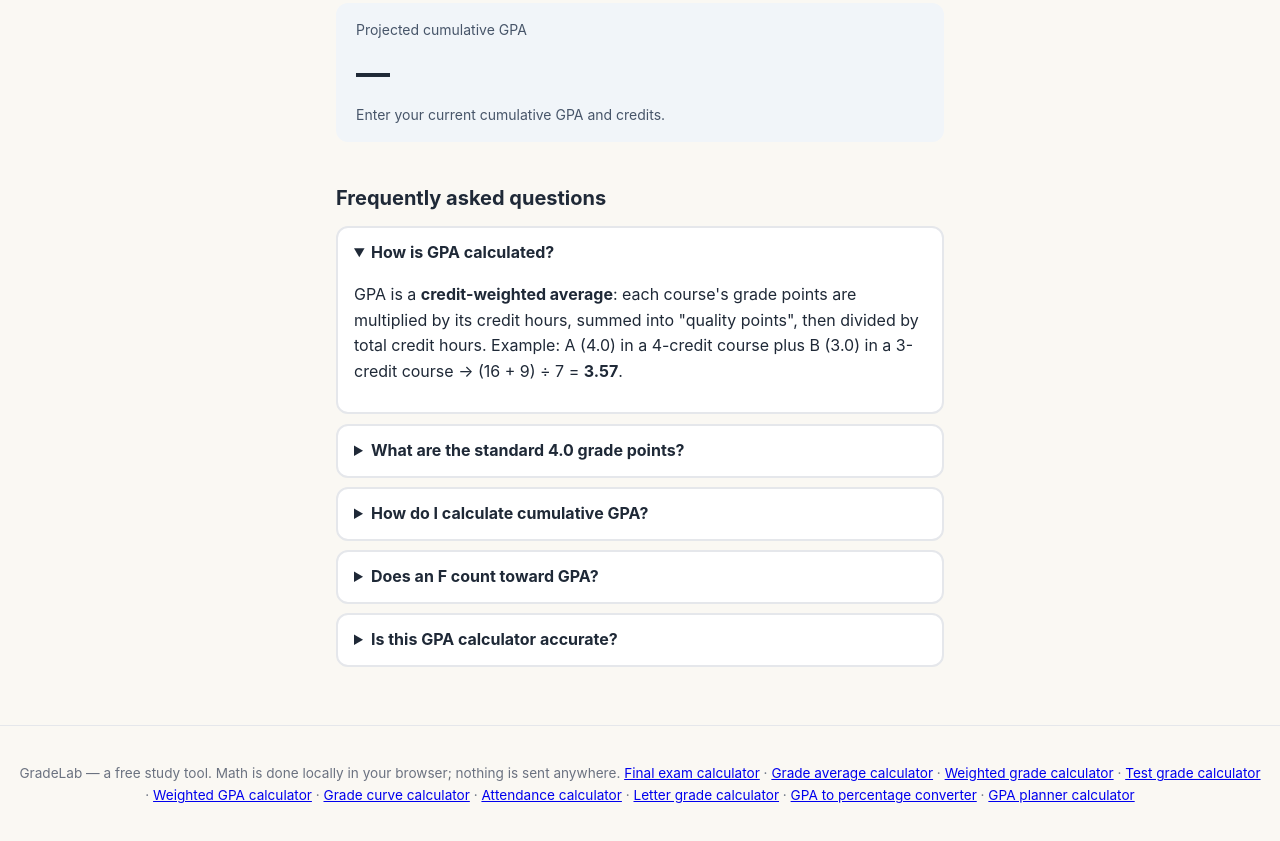
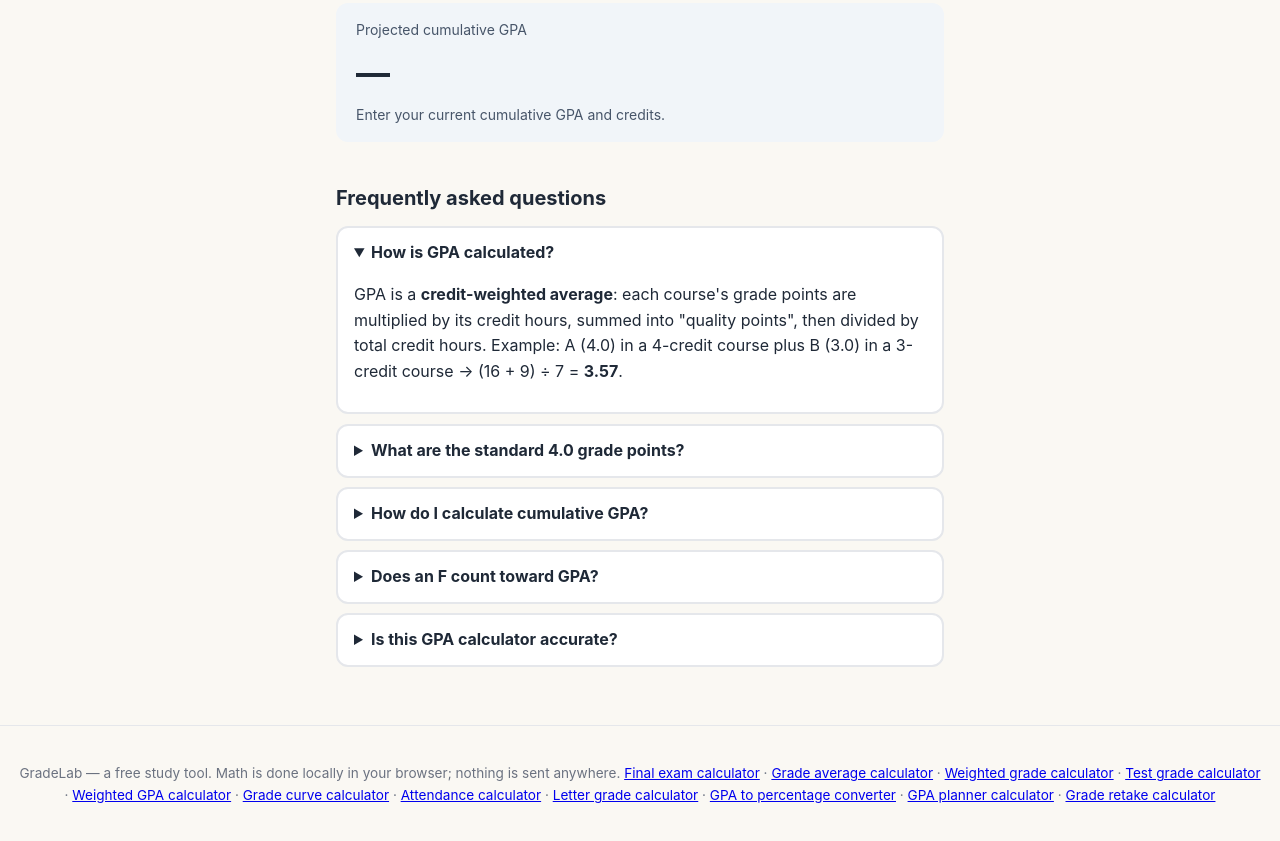
Before and after one commit to mimito-6/gradelab, a plain HTML site: page gpa-calculator/index.html in a window 1280 px wide. Shown: the part 1107-1948 px from the top of the page. Drawn offline with Linux system fonts and the light colour scheme.

Commit message:
deploy gpa-calculator/index.html

```diff
--- a/gpa-calculator/index.html
+++ b/gpa-calculator/index.html
@@ -89,6 +89,7 @@
     <a href="../letter-grade">Letter Grade Calculator</a>
     <a href="../gpa-to-percentage">GPA to Percentage Converter</a>
     <a href="../gpa-planner">GPA Planner Calculator</a>
+    <a href="../grade-retake">Grade Retake Calculator</a>
   </nav>
 </header>
 
@@ -157,7 +158,7 @@
 </main>
 
 <footer class="site-footer">
-  <p>GradeLab — a free study tool. Math is done locally in your browser; nothing is sent anywhere. <a href="../">Final exam calculator</a> · <a href="../grade-average">Grade average calculator</a> · <a href="../weighted-grade">Weighted grade calculator</a> · <a href="../test-grade">Test grade calculator</a> · <a href="../weighted-gpa">Weighted GPA calculator</a> · <a href="../grade-curve">Grade curve calculator</a> · <a href="../attendance">Attendance calculator</a> · <a href="../letter-grade">Letter grade calculator</a> · <a href="../gpa-to-percentage">GPA to percentage converter</a> · <a href="../gpa-planner">GPA planner calculator</a></p>
+  <p>GradeLab — a free study tool. Math is done locally in your browser; nothing is sent anywhere. <a href="../">Final exam calculator</a> · <a href="../grade-average">Grade average calculator</a> · <a href="../weighted-grade">Weighted grade calculator</a> · <a href="../test-grade">Test grade calculator</a> · <a href="../weighted-gpa">Weighted GPA calculator</a> · <a href="../grade-curve">Grade curve calculator</a> · <a href="../attendance">Attendance calculator</a> · <a href="../letter-grade">Letter grade calculator</a> · <a href="../gpa-to-percentage">GPA to percentage converter</a> · <a href="../gpa-planner">GPA planner calculator</a> · <a href="../grade-retake">Grade retake calculator</a></p>
 </footer>
 
 <script src="../gpa.js"></script>
```
